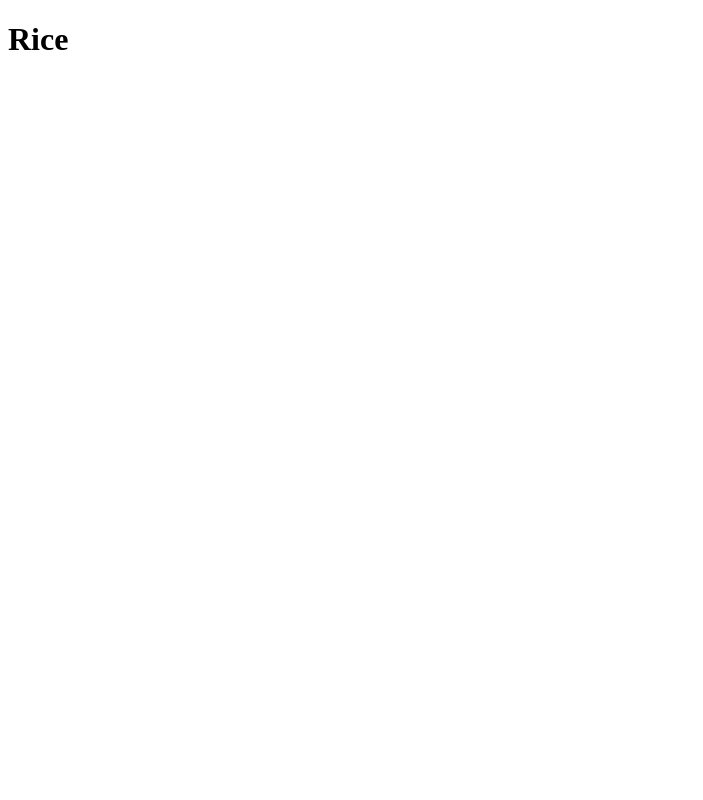
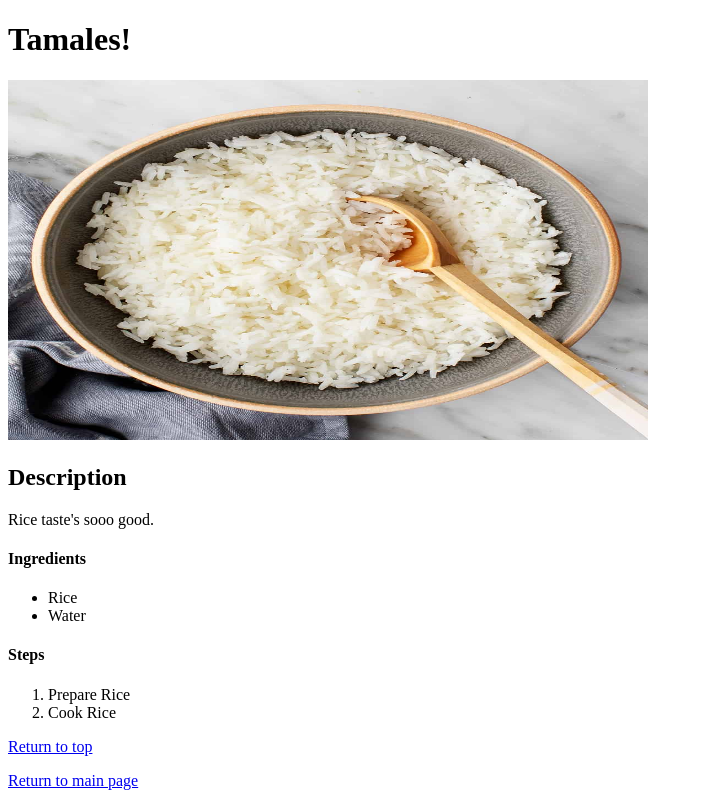
Before and after one commit to mowens24/odin-recipes, a plain HTML site: page Recipes/rice.html in a window 1280 px wide. Shown: the whole page, without its empty margins (0-703 px from the left). Drawn offline with Linux system fonts and the light colour scheme.

Commit message:
Final edit

```diff
--- a/Recipes/rice.html
+++ b/Recipes/rice.html
@@ -4,9 +4,31 @@
     <meta charset="UTF-8">
     <meta http-equiv="X-UA-Compatible" content="IE=edge">
     <meta name="viewport" content="width=device-width, initial-scale=1.0">
-    <title>Rice</title>
+    <title>Tamales</title>
 </head>
 <body>
-    <h1>Rice</h1>
+    <div>
+        <h1>Tamales!</h1>
+
+        <img src="../Images/how-to-cook-rice.jpg" style="width: 640px;height: 360px;px;">
+
+        <h2>Description</h2>
+            <p>Rice taste's sooo good.</p>
+
+        <h4>Ingredients</h4>
+            <ul>
+                <li>Rice</li>
+                <li>Water</li>
+            </ul>
+        <h4>Steps</h4>
+            <ol>
+                <li>Prepare Rice</li>
+                <li>Cook Rice</li>
+            </ol>
+    </div>
+
+    <a href="#header">Return to top</a>
+    <p></p>
+    <a href="../index.html">Return to main page</a>
 </body>
 </html>
```
Also changed, not shown: Recipes/lemonade.html (+24 -2 lines), Recipes/tamales.html (+22 -1 lines), index.html (+13 -4 lines), Images/Tamales.jpg (added), Images/how-to-cook-rice.jpg (added), Images/lemonade-2.jpg (added).
